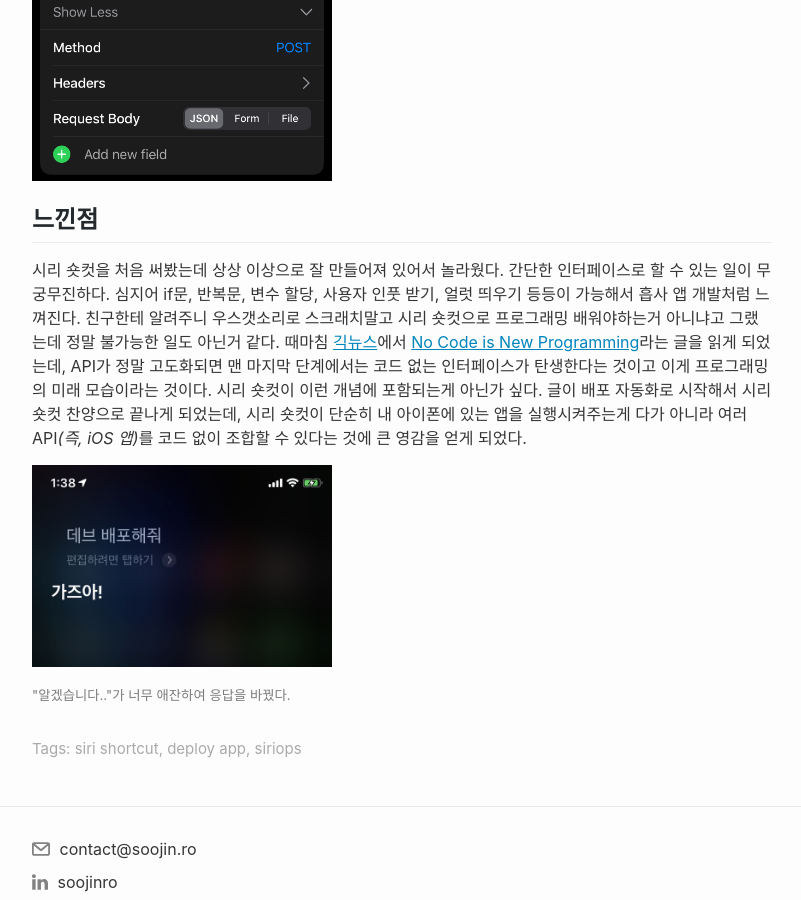
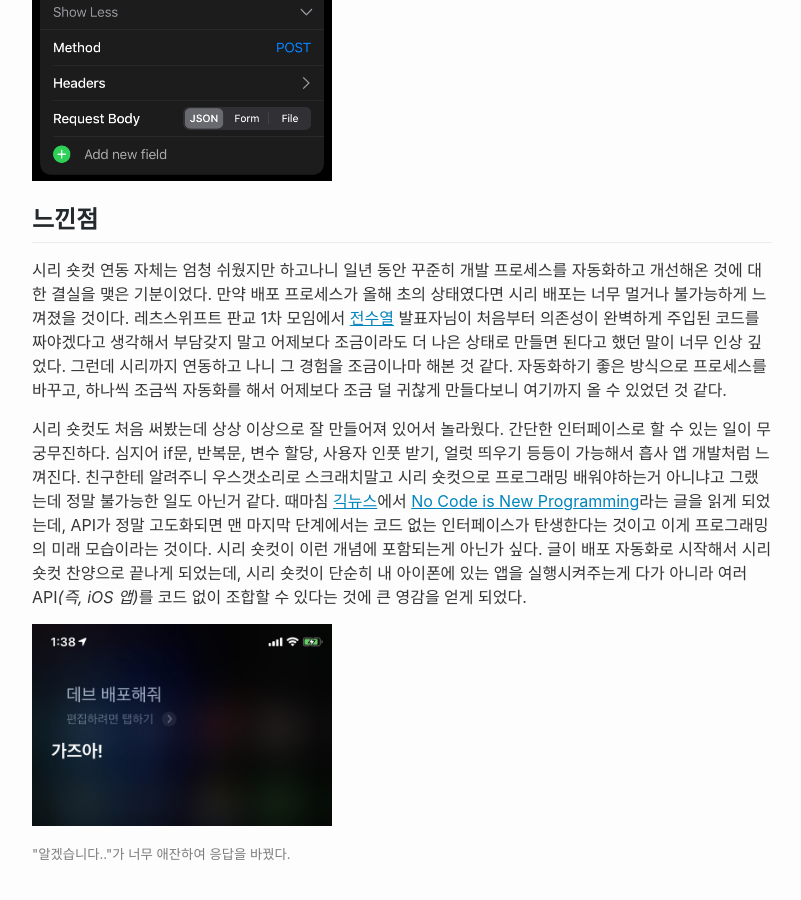
Before and after one commit to nsoojin/nsoojin.github.io, a Jekyll site: the page built from _posts/2019-12-21-hey-siri-deploy-app.md, in a window 1280 px wide and 900 px high, scrolled down 2271 px. Shown: the whole window, without its empty margins (238-1039 px from the left). Built offline with Jekyll 4.4.1, drawn with Linux system fonts in a browser that asks for light colours.

Commit message:
hey-siri-2

```diff
--- a/_posts/2019-12-21-hey-siri-deploy-app.md
+++ b/_posts/2019-12-21-hey-siri-deploy-app.md
@@ -48,7 +48,9 @@ meta: {}
 
 ## 느낀점
 
-시리 숏컷을 처음 써봤는데 상상 이상으로 잘 만들어져 있어서 놀라웠다. 간단한 인터페이스로 할 수 있는 일이 무궁무진하다. 심지어 if문, 반복문, 변수 할당, 사용자 인풋 받기, 얼럿 띄우기 등등이 가능해서 흡사 앱 개발처럼 느껴진다. 친구한테 알려주니 우스갯소리로 스크래치말고 시리 숏컷으로 프로그래밍 배워야하는거 아니냐고 그랬는데 정말 불가능한 일도 아닌거 같다. 때마침 [긱뉴스](https://news.hada.io)에서 [No Code is New Programming](https://jeremyqho.com/no-code-is-new-programming)라는 글을 읽게 되었는데, API가 정말 고도화되면 맨 마지막 단계에서는 코드 없는 인터페이스가 탄생한다는 것이고 이게 프로그래밍의 미래 모습이라는 것이다. 시리 숏컷이 이런 개념에 포함되는게 아닌가 싶다. 글이 배포 자동화로 시작해서 시리 숏컷 찬양으로 끝나게 되었는데, 시리 숏컷이 단순히 내 아이폰에 있는 앱을 실행시켜주는게 다가 아니라 여러 API*(즉, iOS 앱)*를 코드 없이 조합할 수 있다는 것에 큰 영감을 얻게 되었다.
+시리 숏컷 연동 자체는 엄청 쉬웠지만 하고나니 일년 동안 꾸준히 개발 프로세스를 자동화하고 개선해온 것에 대한 결실을 맺은 기분이었다. 만약 배포 프로세스가 올해 초의 상태였다면 시리 배포는 너무 멀거나 불가능하게 느껴졌을 것이다. 레츠스위프트 판교 1차 모임에서 [전수열](https://xoul.kr) 발표자님이 처음부터 의존성이 완벽하게 주입된 코드를 짜야겠다고 생각해서 부담갖지 말고 어제보다 조금이라도 더 나은 상태로 만들면 된다고 했던 말이 너무 인상 깊었다. 그런데 시리까지 연동하고 나니 그 경험을 조금이나마 해본 것 같다. 자동화하기 좋은 방식으로 프로세스를 바꾸고, 하나씩 조금씩 자동화를 해서 어제보다 조금 덜 귀찮게 만들다보니 여기까지 올 수 있었던 것 같다.
+
+시리 숏컷도 처음 써봤는데 상상 이상으로 잘 만들어져 있어서 놀라웠다. 간단한 인터페이스로 할 수 있는 일이 무궁무진하다. 심지어 if문, 반복문, 변수 할당, 사용자 인풋 받기, 얼럿 띄우기 등등이 가능해서 흡사 앱 개발처럼 느껴진다. 친구한테 알려주니 우스갯소리로 스크래치말고 시리 숏컷으로 프로그래밍 배워야하는거 아니냐고 그랬는데 정말 불가능한 일도 아닌거 같다. 때마침 [긱뉴스](https://news.hada.io)에서 [No Code is New Programming](https://jeremyqho.com/no-code-is-new-programming)라는 글을 읽게 되었는데, API가 정말 고도화되면 맨 마지막 단계에서는 코드 없는 인터페이스가 탄생한다는 것이고 이게 프로그래밍의 미래 모습이라는 것이다. 시리 숏컷이 이런 개념에 포함되는게 아닌가 싶다. 글이 배포 자동화로 시작해서 시리 숏컷 찬양으로 끝나게 되었는데, 시리 숏컷이 단순히 내 아이폰에 있는 앱을 실행시켜주는게 다가 아니라 여러 API*(즉, iOS 앱)*를 코드 없이 조합할 수 있다는 것에 큰 영감을 얻게 되었다.
 
 <img src="/assets/posts/siri04.png" width="300" />
 <p style="text-align: left;"><small>"알겠습니다.."가 너무 애잔하여 응답을 바꿨다.</small></p>
```
